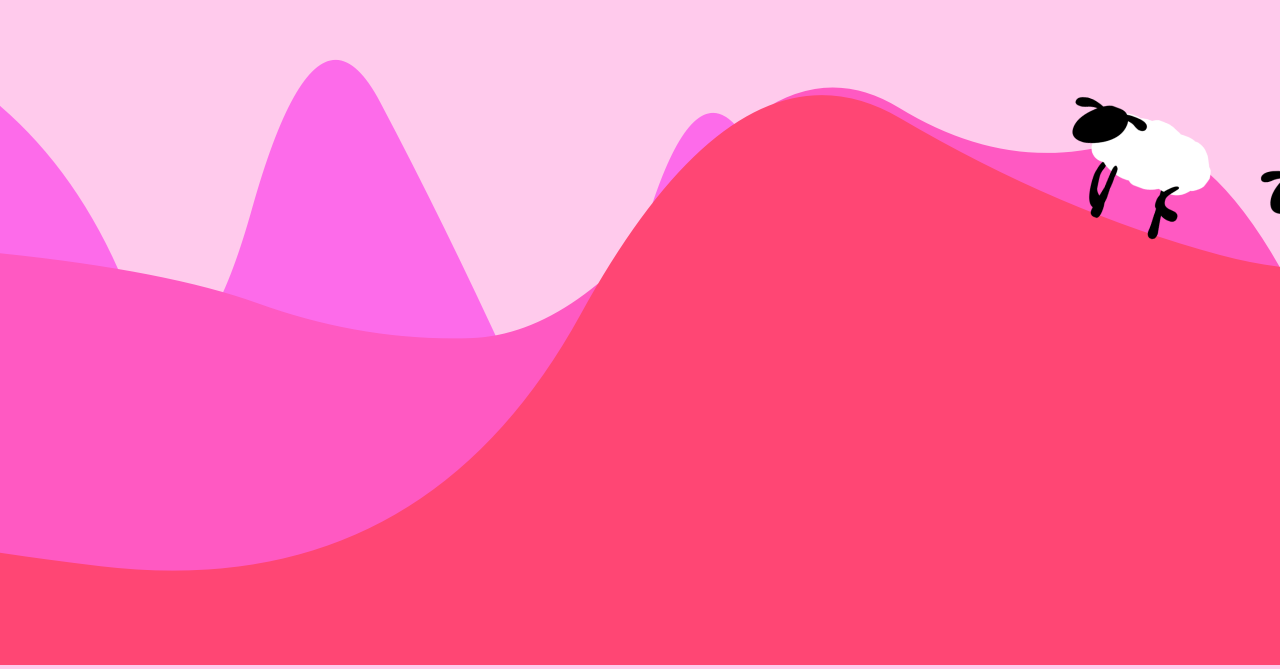
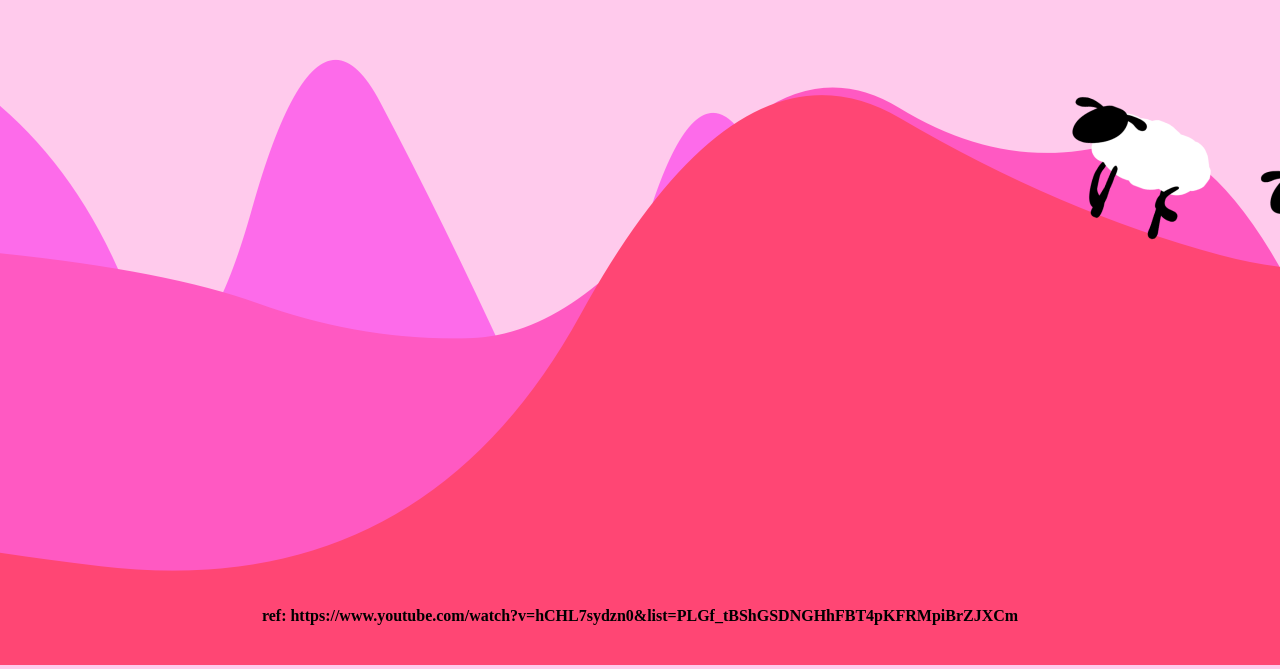
Before and after one commit to lhs-devloper/lhs-devloper.github.io, a plain HTML site: page sheep.html in a window 1280 px wide. Shown: the part 135-804 px from the top of the page. Drawn offline with Linux system fonts and the light colour scheme.

Commit message:
update reference

```diff
--- a/css/sheep.css
+++ b/css/sheep.css
@@ -20,3 +20,16 @@ canvas {
     width: 100%;
     height: 100%;
 }
+
+.copyright {
+    width: 100%;
+    text-align: center;
+    position: absolute;
+    bottom: 5%;
+}
+
+a {
+    text-decoration: none;
+    color: black;
+    font-weight: bold;
+}
--- a/css/style.css
+++ b/css/style.css
@@ -111,4 +111,5 @@ div#quote {
 
 a {
     margin: 5%;
+    text-decoration: none;
 }
--- a/sheep.html
+++ b/sheep.html
@@ -9,5 +9,8 @@
 </head>
 <body>
     <script src="./js/Hill_Sheep/app.js" type="module"></script>
+    <div class="copyright">
+        <a href="https://www.youtube.com/watch?v=hCHL7sydzn0&list=PLGf_tBShGSDNGHhFBT4pKFRMpiBrZJXCm">ref: https://www.youtube.com/watch?v=hCHL7sydzn0&list=PLGf_tBShGSDNGHhFBT4pKFRMpiBrZJXCm</a>
+    </div>
 </body>
 </html>
```
